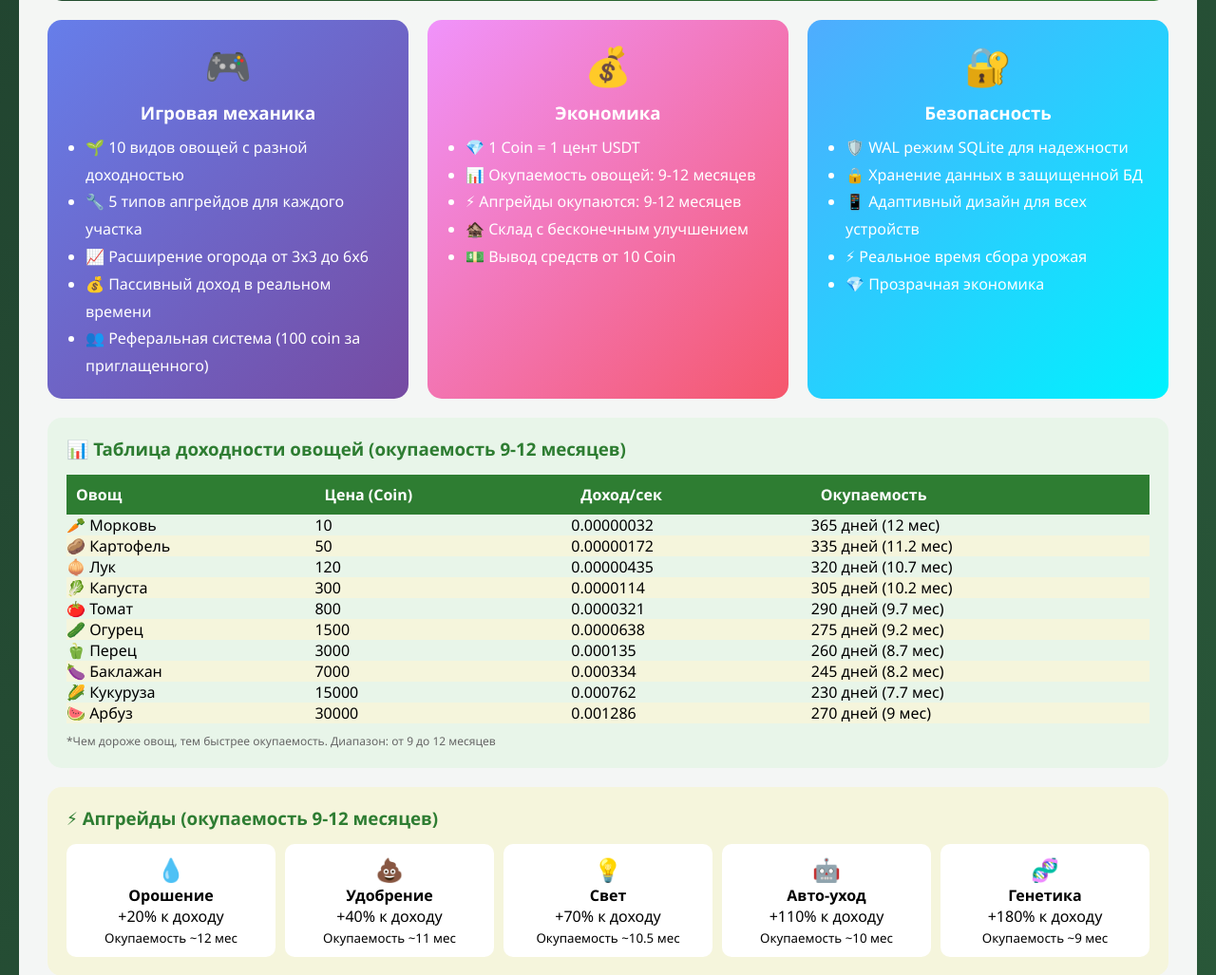
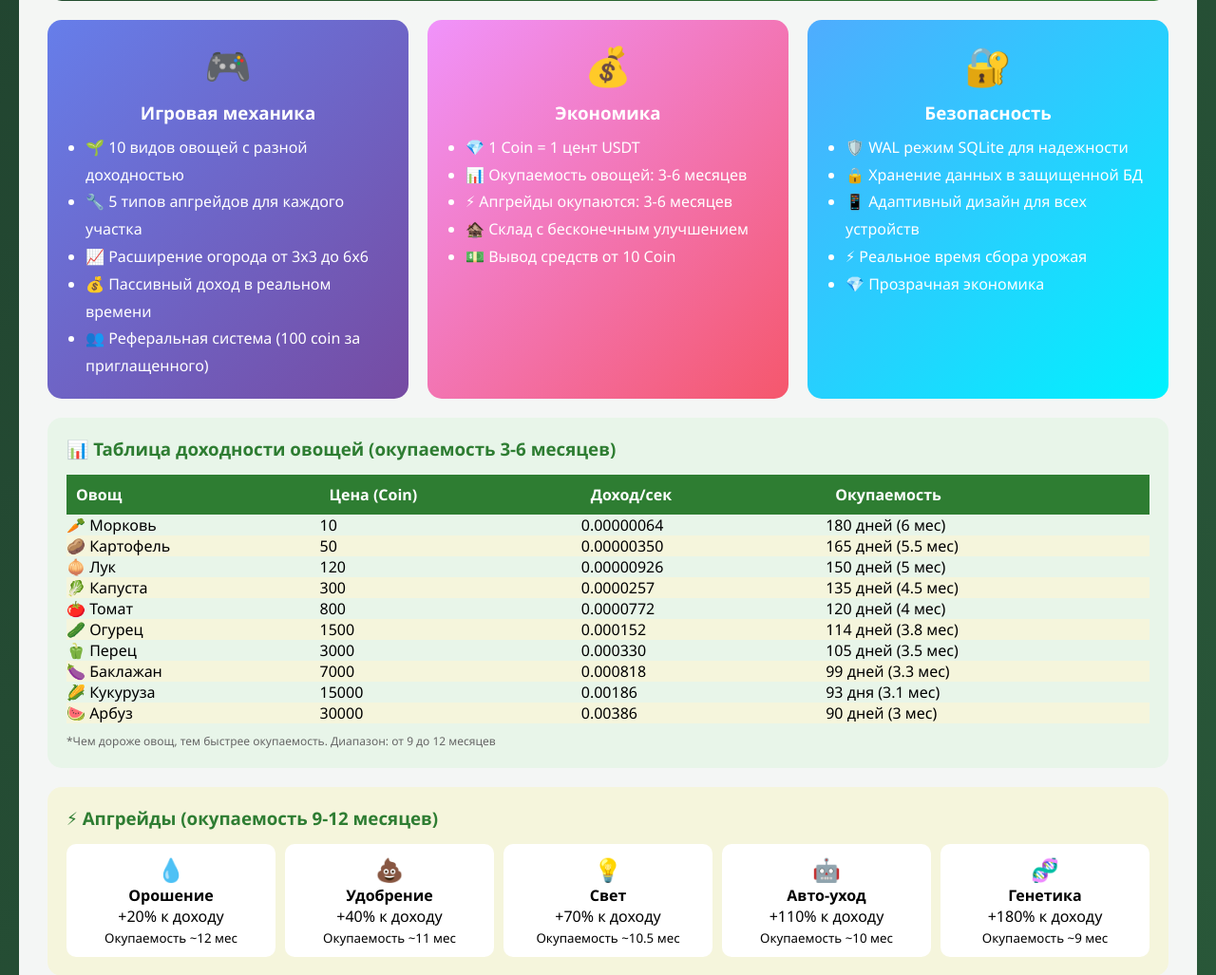
Before and after one commit to nikgeniuss/my-farm, a Flask app: page /about in a window 1280 px wide. Shown: the part 1171-2198 px from the top of the page at 95% size. Run offline with Flask 3, Linux system fonts and the light colour scheme; the visitor is signed in with stand-in values (Sample User, id 1); data comes from the database, SQL or seed files in the repository; data that the repository does not hold is empty; some libraries are stand-ins or nearby versions.

Commit message:
обновлена таблица доходности

```diff
--- a/templates/about.html
+++ b/templates/about.html
@@ -41,8 +41,8 @@
                 <h3 style="text-align: center; margin: 10px 0;">Экономика</h3>
                 <ul style="margin-left: 20px; line-height: 1.8;">
                     <li>💎 1 Coin = 1 цент USDT</li>
-                    <li>📊 Окупаемость овощей: 9-12 месяцев</li>
-                    <li>⚡ Апгрейды окупаются: 9-12 месяцев</li>
+                    <li>📊 Окупаемость овощей: 3-6 месяцев</li>
+                    <li>⚡ Апгрейды окупаются: 3-6 месяцев</li>
                     <li>🏚️ Склад с бесконечным улучшением</li>
                     <li>💵 Вывод средств от 10 Coin</li>
                 </ul>
@@ -62,7 +62,7 @@
         </div>
 
         <div style="background: #e8f5e9; border-radius: 15px; padding: 20px; margin-bottom: 20px;">
-            <h3 style="color: #2e7d32;">📊 Таблица доходности овощей (окупаемость 9-12 месяцев)</h3>
+            <h3 style="color: #2e7d32;">📊 Таблица доходности овощей (окупаемость 3-6 месяцев)</h3>
             <div style="overflow-x: auto;">
                 <table style="width: 100%; border-collapse: collapse; margin-top: 15px;">
                     <thead>
@@ -74,17 +74,16 @@
                         </tr>
                     </thead>
                     <tbody>
-                        <tr><td>🥕 Морковь</td><td>10</td><td>0.00000032</td><td>365 дней (12 мес)</td></tr>
-                        <tr style="background: #f5f5dc;"><td>🥔 Картофель</td><td>50</td><td>0.00000172</td><td>335 дней (11.2 мес)</td></tr>
-                        <tr><td>🧅 Лук</td><td>120</td><td>0.00000435</td><td>320 дней (10.7 мес)</td></tr>
-                        <tr style="background: #f5f5dc;"><td>🥬 Капуста</td><td>300</td><td>0.0000114</td><td>305 дней (10.2 мес)</td></tr>
-                        <tr><td>🍅 Томат</td><td>800</td><td>0.0000321</td><td>290 дней (9.7 мес)</td></tr>
-                        <tr style="background: #f5f5dc;"><td>🥒 Огурец</td><td>1500</td><td>0.0000638</td><td>275 дней (9.2 мес)</td></tr>
-                        <tr><td>🫑 Перец</td><td>3000</td><td>0.000135</td><td>260 дней (8.7 мес)</td></tr>
-                        <tr style="background: #f5f5dc;"><td>🍆 Баклажан</td><td>7000</td><td>0.000334</td><td>245 дней (8.2 мес)</td></tr>
-                        <tr><td>🌽 Кукуруза</td><td>15000</td><td>0.000762</td><td>230 дней (7.7 мес)</td></tr>
-                        <tr style="background: #f5f5dc;"><td>🍉 Арбуз</td><td>30000</td><td>0.001286</td><td>270 дней (9 мес)</td>
-                        </tr>
+                        <tr><td>🥕 Морковь</td><td>10</td><td>0.00000064</td><td>180 дней (6 мес)</td></tr>
+                        <tr style="background: #f5f5dc;"><td>🥔 Картофель</td><td>50</td><td>0.00000350</td><td>165 дней (5.5 мес)</td></tr>
+                        <tr><td>🧅 Лук</td><td>120</td><td>0.00000926</td><td>150 дней (5 мес)</td></tr>
+                        <tr style="background: #f5f5dc;"><td>🥬 Капуста</td><td>300</td><td>0.0000257</td><td>135 дней (4.5 мес)</td></tr>
+                        <tr><td>🍅 Томат</td><td>800</td><td>0.0000772</td><td>120 дней (4 мес)</td></tr>
+                        <tr style="background: #f5f5dc;"><td>🥒 Огурец</td><td>1500</td><td>0.000152</td><td>114 дней (3.8 мес)</td></tr>
+                        <tr><td>🫑 Перец</td><td>3000</td><td>0.000330</td><td>105 дней (3.5 мес)</td></tr>
+                        <tr style="background: #f5f5dc;"><td>🍆 Баклажан</td><td>7000</td><td>0.000818</td><td>99 дней (3.3 мес)</td></tr>
+                        <tr><td>🌽 Кукуруза</td><td>15000</td><td>0.00186</td><td>93 дня (3.1 мес)</td></tr>
+                        <tr style="background: #f5f5dc;"><td>🍉 Арбуз</td><td>30000</td><td>0.00386</td><td>90 дней (3 мес)</td></tr>
                     </tbody>
                 </table>
             </div>
```
